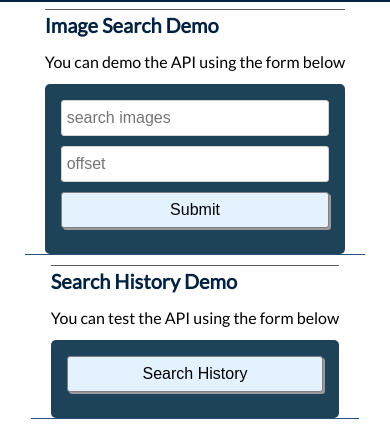
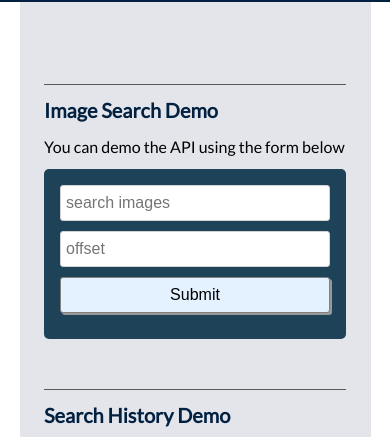
Before and after one commit to wmemorgan/image-search-api-v2, a website: page public/index.html in a window 390 px wide. Shown: the part 38-475 px from the top of the page. Drawn offline with nearby package versions, Linux system fonts and the light colour scheme; no server answers.

Commit message:
Remove flexbox align-items setting
Increase max-width of forms

Refine spacing of subheaders

Remove more unnecessary code

```diff
--- a/public/css/index.css
+++ b/public/css/index.css
@@ -43,20 +43,19 @@ body  {
   font-family: Lato, Helvetica, Sans-Serif;
 }
 
-
-
 .container {
   max-width: 800px;
   width: 90%;
-  margin: 0 auto;
   display: flex;
   flex-direction: column;
-  align-items: center;
+  /* align-items: center; */
+  margin: 0 auto;
+  padding: 20px;
+  background: var(--light-primary-color);
 }
 
 .banner {
   width: 100%;
-  /* margin: 20px auto; */
   display: flex;
   flex-direction: column;
   align-items: center;
@@ -98,7 +97,7 @@ form {
   background: var(--overlay-bg-color);
   display: block;
   width: 100%;
-  max-width: 25rem;
+  max-width: 600px;
 	border-radius: 5px;
 }
 
@@ -160,12 +159,6 @@ code {
   text-align: left;
 }
 
-/* #main {
-	margin: 0 auto;
-	width: 90%;
-	border: 3px solid green;
-} */
-
 #content {
 	padding-top: 10.25%;
 }
@@ -191,20 +184,9 @@ code {
 }
 
 /*-----section----*/
-section {
-	margin: 0 auto;
-	border-bottom: 1px solid var(--default-primary-color);
-	padding: 1.25% 0;
-}
-
-section .container {
-  background: var(--container-bg-color);
-  margin: 0 auto;
-  /* padding: 2rem 0; */
-}
-
 section h3 {
-  margin-top: 10px;
+  margin-top: 50px;
+  padding-top: 10px;
   border-top: 1px solid var(--primary-text-color);
   font-size: 1.25rem;
   font-weight: 600;
@@ -311,7 +293,7 @@ footer #copyright-info {
 
 /*------Responsive design------*/
 @media only screen and (max-width: 768px) {
-	#intro {
+	#content {
 		padding-top: 15.25%;
 	}
 
@@ -319,12 +301,12 @@ footer #copyright-info {
     font-size: 4.5vh;
 	}
 
-  section .container {
-    padding: 0.25rem;
-  }
 }
 
 @media only screen and (max-width: 568px) {
+  .container {
+    padding: 20px 5px;
+  }
 
   /*----home----*/
   .brand a {
```
